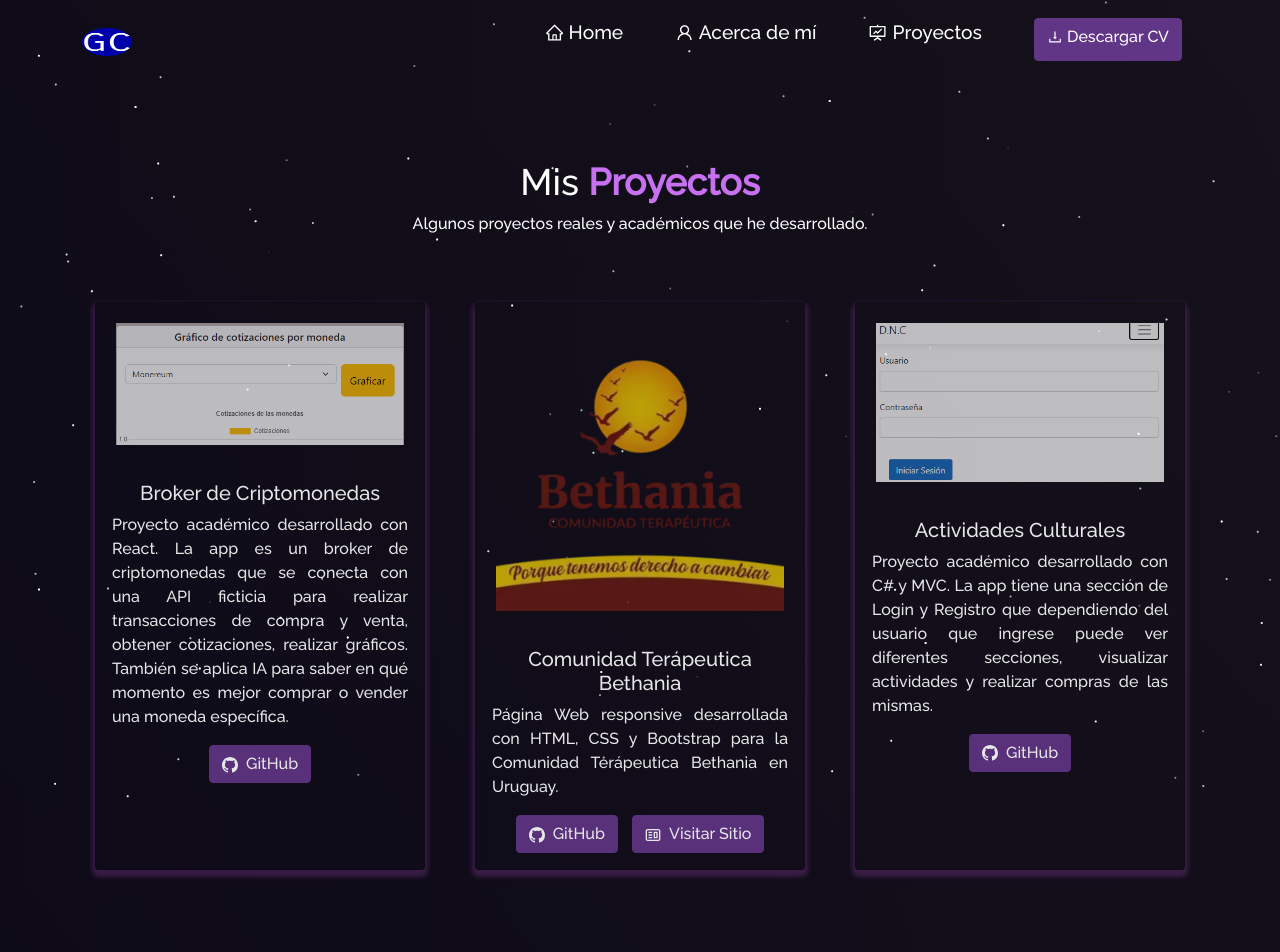
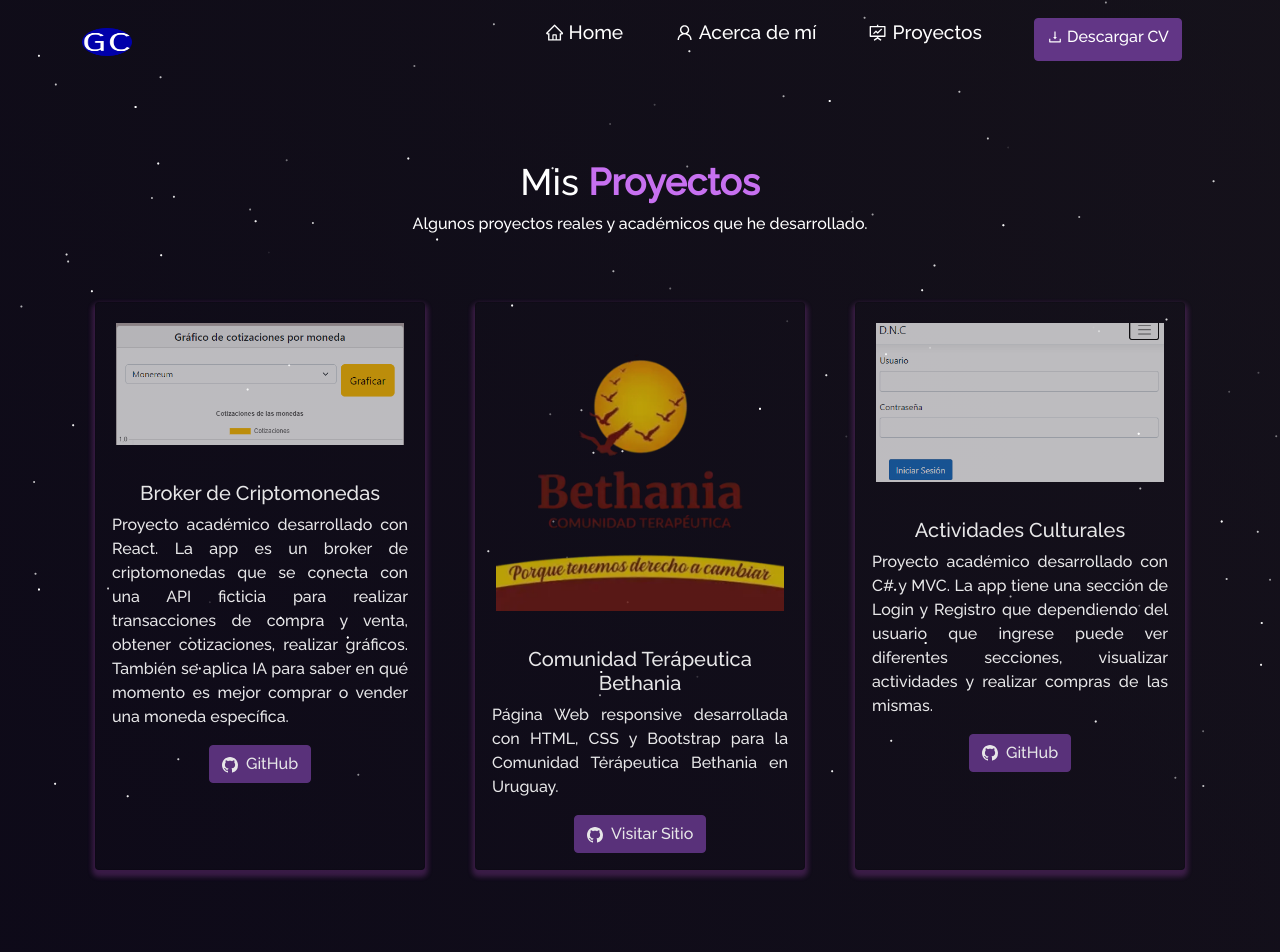
Before and after one commit to guillecardozo/Mi-portafolio, a React (Create React App) app: page /project in a window 1280 px wide. Shown: the top 952 px of the page. Built offline with nearby package versions, Linux system fonts and the light colour scheme.

Commit message:
agregue keywords, actualice cv y cambie frase de lugar

```diff
--- a/public/index.html
+++ b/public/index.html
@@ -6,31 +6,26 @@
   <link rel="icon" href="%PUBLIC_URL%/favicon.ico" />
   <meta name="viewport" content="width=device-width, initial-scale=1" />
   <meta name="theme-color" content="#000000" />
-  <meta name="description" content="Sitio web creado usando React" />
+  <meta name="description" content="Portfolio personal desarrollado con React.js" />
+  <meta name="keywords" content="CV online, programador web, Guillermo Cardozo, Guillermo Cardozo cv, fullstack developer, developer junior, portfolio Guillermo Cardozo">
   <link rel="manifest" href="%PUBLIC_URL%/manifest.json" />
   <title>Guillermo Cardozo | Portfolio</title>
-  <meta name="description" content="Sitio web personal desarrollado con React.js">
+  <meta name="description" content="Portfolio personal desarrollado con React.js">
 
   <!-- Google / Search Engine Tags -->
   <meta itemprop="name" content="Guillermo Cardozo | Portfolio">
-  <meta itemprop="description" content="Sitio web personal desarrollado con React.js">
-  <meta itemprop="image"
-    content="https://raw.githubusercontent.com/soumyajit4419/Portfolio/master/Images/readme-img.png?token=AK7VCIF5RYEUZZAURELPTAC76U6AK">
+  <meta itemprop="description" content="Portfolio personal desarrollado con React.js">
 
   <!-- Facebook Meta Tags -->
   <meta property="og:url" content="https://guillermo-cardozo-portfolio.web.app/">
   <meta property="og:type" content="website">
   <meta property="og:title" content="Guillermo Cardozo | Portfolio">
-  <meta property="og:description" content="Sitio web personal desarrollado con React.js">
-  <meta property="og:image"
-    content="https://raw.githubusercontent.com/soumyajit4419/Portfolio/master/Images/readme-img.png?token=AK7VCIF5RYEUZZAURELPTAC76U6AK">
+  <meta property="og:description" content="Portfolio personal desarrollado con React.js">
 
   <!-- Twitter Meta Tags -->
   <meta name="twitter:card" content="summary_large_image">
   <meta name="twitter:title" content="Guillermo Cardozo | Portfolio">
-  <meta name="twitter:description" content="Sitio web personal desarrollado con React.js">
-  <meta name="twitter:image"
-    content="https://raw.githubusercontent.com/soumyajit4419/Portfolio/master/Images/readme-img.png?token=AK7VCIF5RYEUZZAURELPTAC76U6AK">
+  <meta name="twitter:description" content="Portfolio personal desarrollado con React.js">
 </head>
 
 <body>
--- a/src/components/About/AboutCard.js
+++ b/src/components/About/AboutCard.js
@@ -26,11 +26,6 @@
               <ImPointRight /> Viajar
             </li>
           </ul>
-
-          <p style={{ color: "rgb(155 126 172)" }}>
-            "La verdad solo se puede encontrar en un lugar: <span className="purple">el código."</span>{" "}
-          </p>
-          <footer className="blockquote-footer">Robert C. Martin</footer>
         </blockquote>
       </Card.Body>
     </Card>
--- a/src/components/Home/Home2.js
+++ b/src/components/Home/Home2.js
@@ -21,7 +21,7 @@
               Analista en Tecnologías de la Información.
 
               <br />
-              <br />He aprendido a desarrollar en distintos lenguajes de progmración como
+              <br />He aprendido a desarrollar en distintos lenguajes de programación como
               <i>
                 <b className="purple"> C#, Javascript y Java. </b>
               </i>
--- a/src/components/Home/Type.js
+++ b/src/components/Home/Type.js
@@ -7,6 +7,7 @@
       options={{
         strings: [
           "Desarrollador Full-Stack",
+          "La verdad solo se puede encontrar en un lugar: el código. - Robert C. Martin",
         ],
         autoStart: true,
         loop: true,
--- a/src/components/Projects/ProjectCards.js
+++ b/src/components/Projects/ProjectCards.js
@@ -1,7 +1,6 @@
 import React from "react";
 import Card from "react-bootstrap/Card";
 import Button from "react-bootstrap/Button";
-import { CgWebsite } from "react-icons/cg";
 import { BsGithub } from "react-icons/bs";
 
 function ProjectCards(props) {
@@ -15,24 +14,10 @@
         </Card.Text>
         <Button variant="primary" href={props.ghLink} target="_blank">
           <BsGithub /> &nbsp;
-          {props.isBlog ? "Blog" : "GitHub"}
+          {props.isBlog ? "Visitar Sitio" : "GitHub"}
         </Button>
         {"\n"}
         {"\n"}
-
-        {/* If the component contains Demo link and if it's not a Blog then, it will render the below component  */}
-
-        {!props.isBlog && props.demoLink && (
-          <Button
-            variant="primary"
-            href={props.demoLink}
-            target="_blank"
-            style={{ marginLeft: "10px" }}
-          >
-            <CgWebsite /> &nbsp;
-            {"Visitar Sitio"}
-          </Button>
-        )}
       </Card.Body>
     </Card>
   );
--- a/src/components/Projects/Projects.js
+++ b/src/components/Projects/Projects.js
@@ -33,7 +33,7 @@
           <Col md={4} className="project-card">
             <ProjectCard
               imgPath={editor}
-              isBlog={false}
+              isBlog={true}
               title="Comunidad Terápeutica Bethania"
               description="Página Web responsive desarrollada con HTML, CSS y Bootstrap para la Comunidad Terápeutica Bethania en Uruguay."
               demoLink="https://ctbethania.uy/"
```
Also changed, not shown: 1 other file (tests, documents, lock files or other folders).
